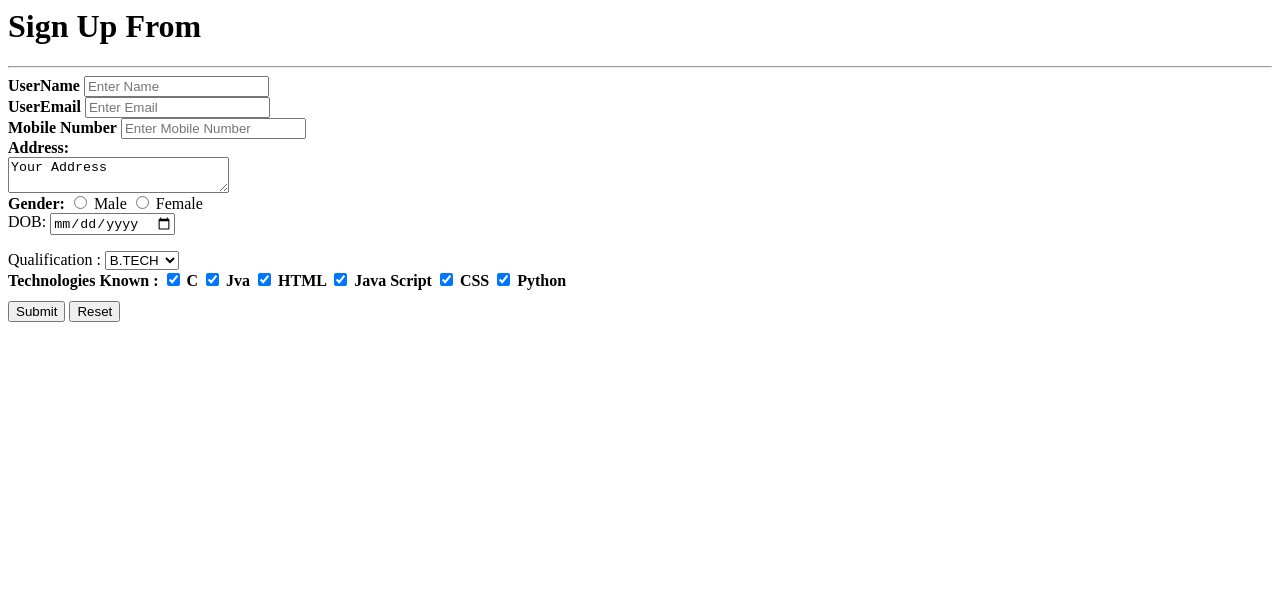
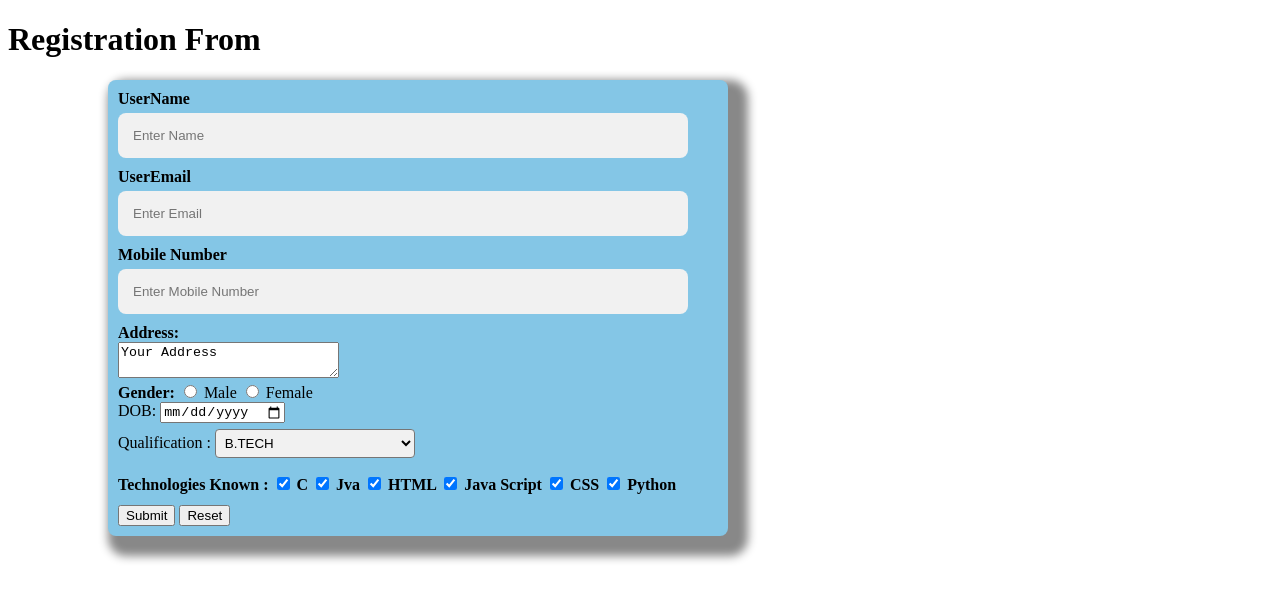
Before and after one commit to MohammedMaazFarooqui/LOGIN-FORM, a plain HTML site: page index.html in a window 1280 px wide. Drawn offline with Linux system fonts and the light colour scheme.

Commit message:
css added

```diff
--- /dev/null
+++ b/2t.css
@@ -0,0 +1,63 @@
+body{
+    background-color: rgb(255, 255, 255);
+
+}
+h3{
+    margin-left: 100px;
+}
+.container{
+    padding: 10px;
+    width: 600px;
+    margin-left: 100px;
+     border: 2px 2px 2px 2px solid orange;
+   border-radius: 8px;
+    box-shadow: 10px 10px 10px 10px #888888;
+   background-color: #84c6e6;
+}
+input[type="text"]{
+    width: 90%;
+    padding: 15px;
+    margin: 5px 0 10px 0;
+    display: inline-block;
+    border: none;
+    background: #f1f1f1;
+    border-radius: 8px;
+}
+input[type="text"]:focus{
+    background-color: #ddd;
+    outline: none;
+}
+
+select{
+      width:200px;
+      padding:5px;
+      border: 1px solid #00ccc;
+      border-radius: 4px;
+      box-sizing: border-box;
+      margin-top: 6px;
+      margin-bottom: 16px;
+      background: #f1f1f1;
+}
+input[type="checkbox"]{
+      border: 1px solid #ccc;
+      border-radius: 4px;
+      box-sizing: border-box;
+
+}
+
+input[type="submit"], input[type="reset"]{
+    background-color:goldenrod;
+    color: black;
+    padding: 10px 15px;
+    margin: 8px 0;
+    border: 1px coral;
+    border-radius:8px ;
+    cursor: pointer;
+    width: 30%;
+    opacity: 0.9;
+  }
+
+
+  input[type="submit"]:hover, input[type="reset"]:hover{
+    opacity:0.7;
+  }
--- a/index.html
+++ b/index.html
@@ -1,10 +1,19 @@
+<!DOCTYPE html>
 <html>
+<head>
+    <link rel="stylesheet" type="text/css" href="2t.css">
+
+    <meta charset="UTF-8">
+    <meta name="viewport" content="width=device-width, initial-scale=1.0">
+
+
+    <title>form</title>
+    </head>
 <body>
 
-
-    <h1>Sign Up From</h1>
-
-    <hr>
+    <h1>Registration From</h1>
+ <div class="container">
+        <form action="#.php">
 
     <label for="username"><b>UserName</b></label>
     <input type="text" placeholder="Enter Name" name="email" required><br />
@@ -49,9 +58,7 @@
   <button type="reset" value="Reset">Reset</button>
 </form>
 
-    <!-- <p>By creating an account you agree to our <a href="#" style="color:dodgerblue">Terms & Privacy</a>.</p> -->
 
 
-
+</div>
 </body>
-</html>
```
Also changed, not shown: LINK.txt (deleted), 1 other file.
